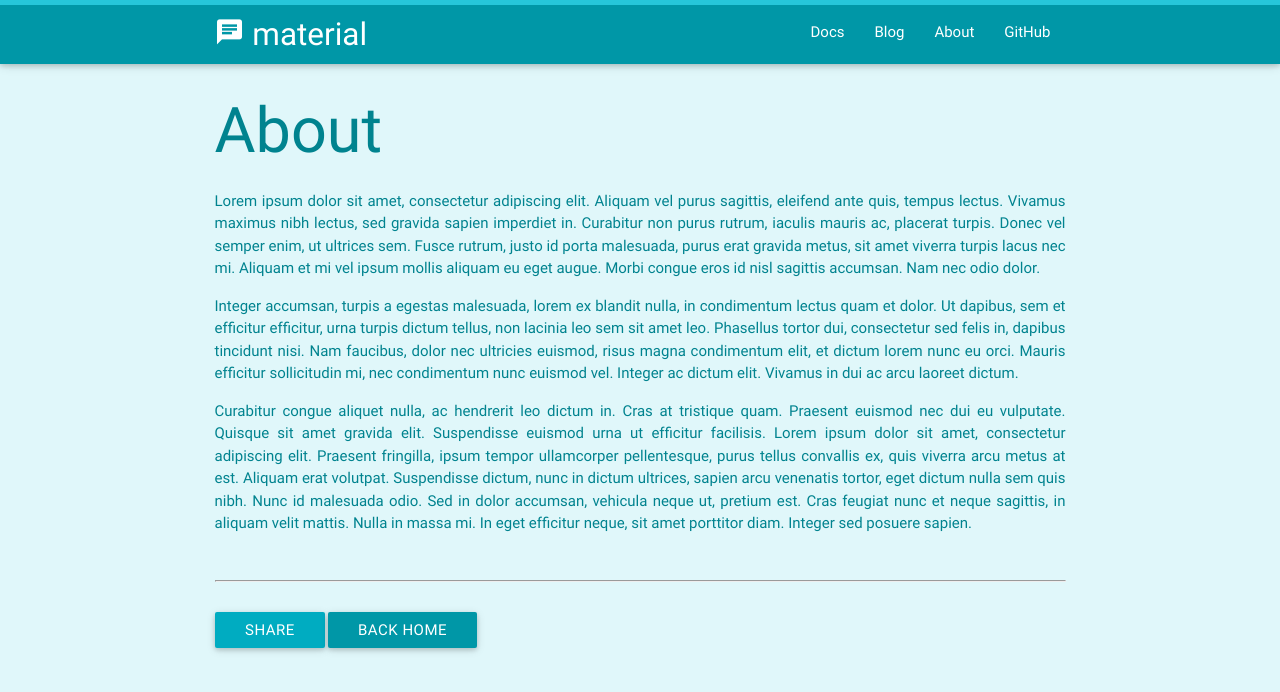
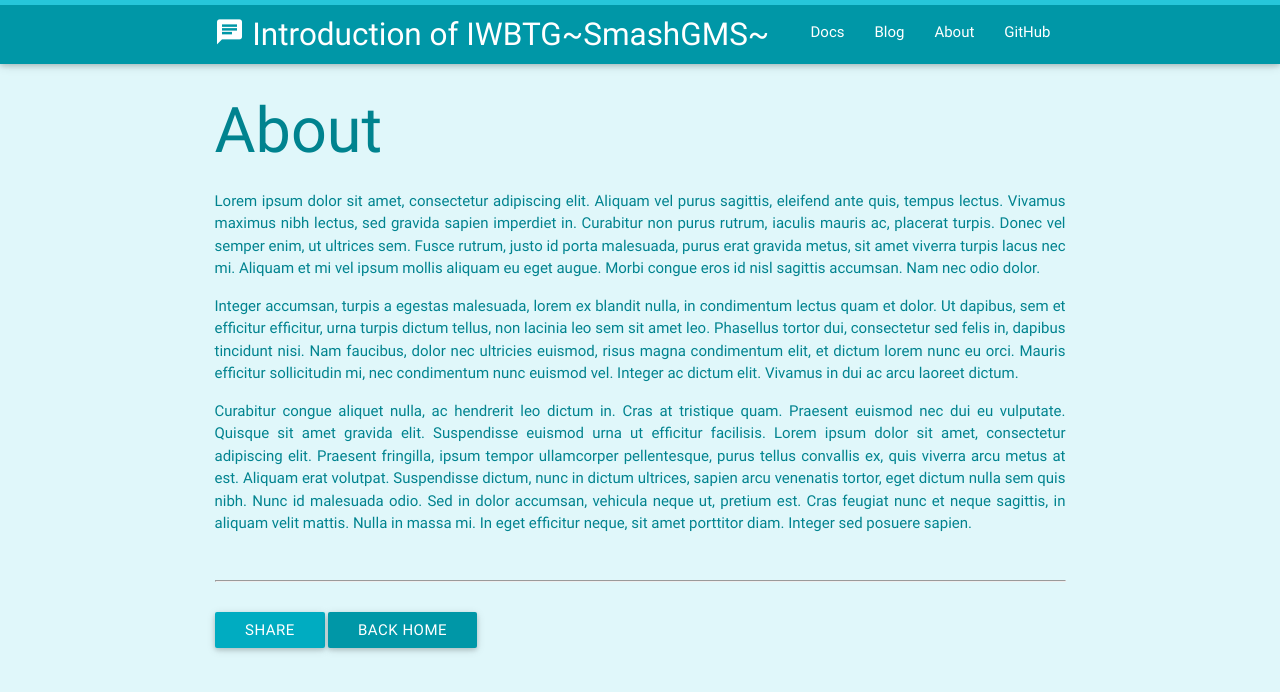
Before and after one commit to psht410/SmashGMS, a Jekyll site: the page built from about.md, in a window 1280 px wide. Shown: the top 692 px of the page. Built offline with Jekyll 4.4.1, drawn with Linux system fonts in a browser that asks for light colours.

Commit message:
_config.yml Changed

```diff
--- a/_config.yml
+++ b/_config.yml
@@ -23,15 +23,15 @@
 
 
 # Site settings
-title: material
-email: naveen@pixelblenders.com
+title: Introduction of IWBTG~SmashGMS~
+email: psht410@gmail.com
 description: > # this means to ignore newlines until "baseurl:"
   Hello, I'm Naveen, a freelance front-end developer
   and UI designer. Check out my projects on GitHub
-baseurl: "/material" # the subpath of your site, e.g. /blog/
-url: "http://psht410.github.io/material" # the base hostname & protocol for your site
-twitter_username: navvenshady
-github_username:  naveenshaji
+baseurl: "/SmashGMS" # the subpath of your site, e.g. /blog/
+url: "http://psht410.github.io/SmashGMS" # the base hostname & protocol for your site
+twitter_username: psht410
+github_username:  psht410
 css: "cyan"
 scroll-cursor: "#00BCD4"
 scroll-rail: "#0097A7"
```
